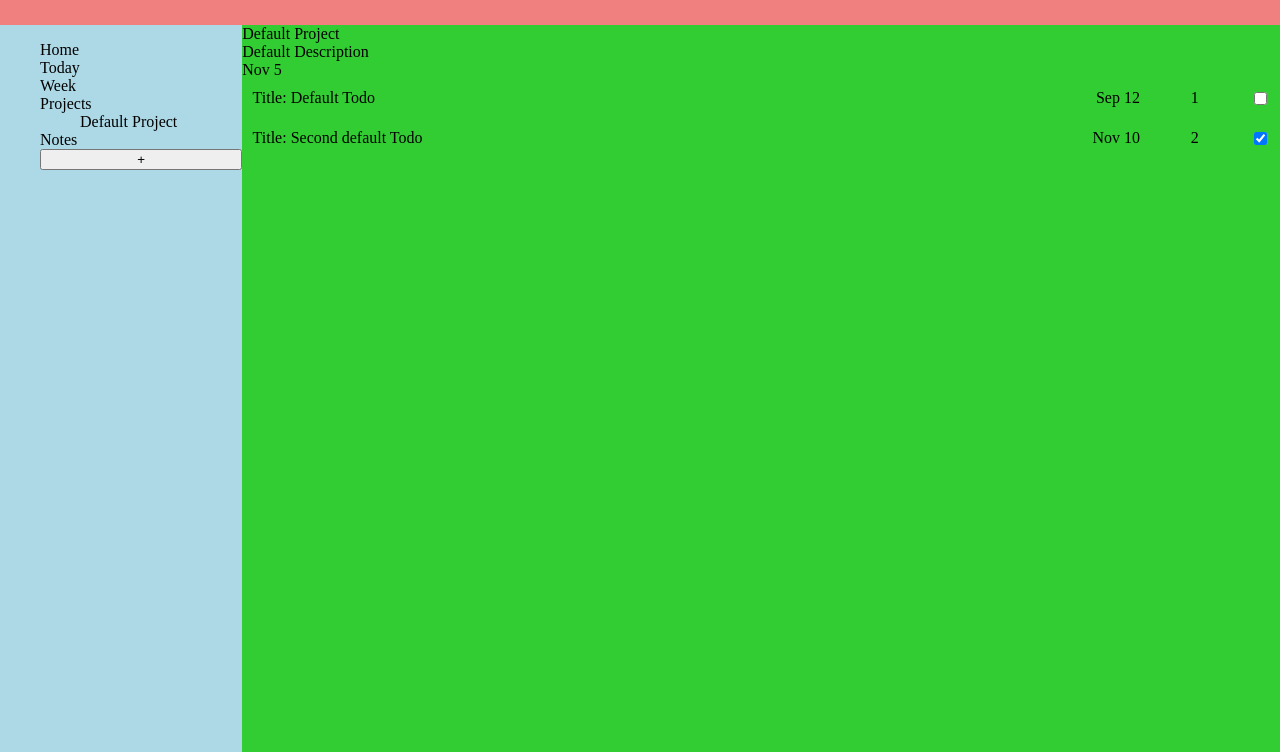
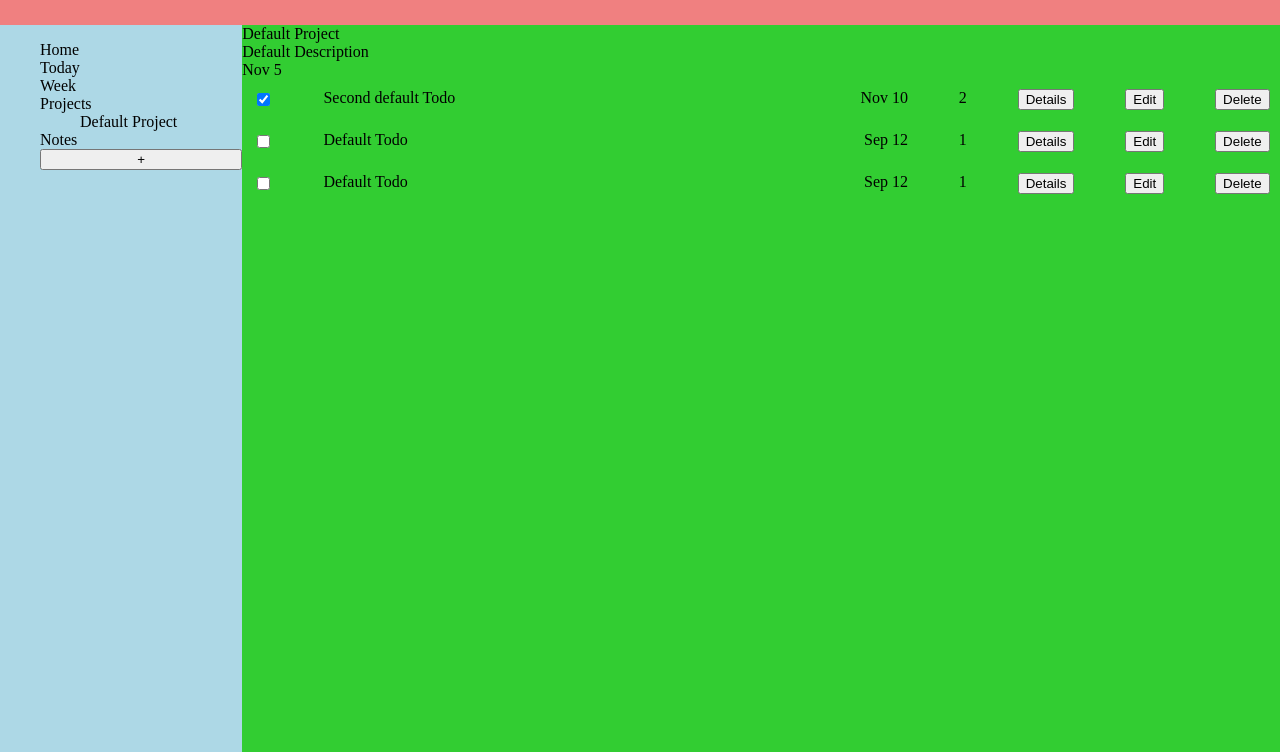
Before and after one commit to assiajsaad/Todo-List, a website built with webpack: page src/index.html in a window 1280 px wide. Shown: the part 48-800 px from the top of the page. Built offline with nearby package versions, Linux system fonts and the light colour scheme.

Commit message:
Added buttons to todo-ui

```diff
--- a/src/components/todo-ui.js
+++ b/src/components/todo-ui.js
@@ -20,6 +20,9 @@ function todoItem(todo,index){
     const duedate = document.createElement('div');
     const priority = document.createElement('div');
     const isComplete = document.createElement('input');
+    const editBtn = document.createElement('button');
+    const deleteBtn = document.createElement('button');
+    const detailsBtn = document.createElement('button');
 
     title.classList.add('todo-title');
     description.classList.add('todo-description');
@@ -27,16 +30,18 @@ function todoItem(todo,index){
     priority.classList.add('todo-priority');
     isComplete.classList.add('todo-iscomplete');
 
-    title.textContent = "Title: "+todo.getTitle;
+    title.textContent = todo.getTitle;
     description.textContent = todo.getDecription;
     duedate.textContent = todo.getDuedate;
     priority.textContent = todo.getPriority;
-    // isComplete.textContent = todo.getIsComplete;
     isComplete.type= 'checkbox';
-    // isComplete.value = true;
     isComplete.checked = todo.getIsComplete;
-    console.log(`Todo is complete: ${todo.isComplete}`);
-    // isComplete.checked = false;
+    editBtn.textContent = 'Edit';
+    editBtn.classList.add(index);
+    deleteBtn.textContent = 'Delete';
+    deleteBtn.classList.add(index);
+    detailsBtn.textContent = 'Details';
+    detailsBtn.classList.add(index);
 
 
     item.appendChild(title);
@@ -44,6 +49,9 @@ function todoItem(todo,index){
     item.appendChild(duedate);
     item.appendChild(priority);
     item.appendChild(isComplete);
+    item.appendChild(detailsBtn);
+    item.appendChild(editBtn);
+    item.appendChild(deleteBtn);
 
     return item;
 
--- a/src/data.js
+++ b/src/data.js
@@ -32,8 +32,9 @@ class Data {
     );
 
       defaultTodo2.setIsComplete= true;
-    defaultProj.addTodo(defaultTodo);
-    defaultProj.addTodo(defaultTodo2);
+      defaultProj.addTodo(defaultTodo2);
+      defaultProj.addTodo(defaultTodo);
+      defaultProj.addTodo(defaultTodo);
 
     this.#data.push(defaultProj);
   }
--- a/src/index.js
+++ b/src/index.js
@@ -4,7 +4,6 @@ import { renderProject } from './components/content';
 
 const data = new Data();
 const obj = data.getProjectByIndex(0);
-obj.logProject();
-console.log("Todo " + obj.getTodos);
+
 
 renderProject(obj);
--- a/src/style.css
+++ b/src/style.css
@@ -48,3 +48,7 @@ ul > * {
 .todo-title{
   margin-right: auto;
 }
+
+.todo-iscomplete {
+  order: -1;
+}
```
Also changed, not shown: src/components/sidebar-list.js (+8 -0 lines).
